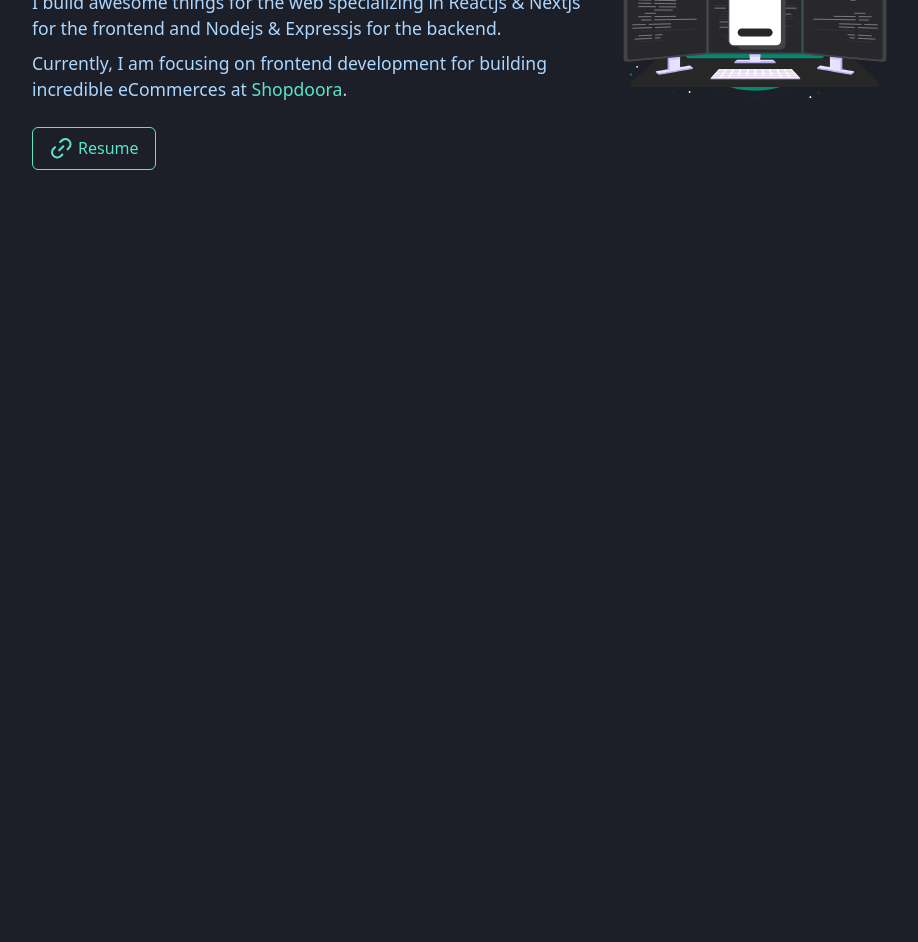
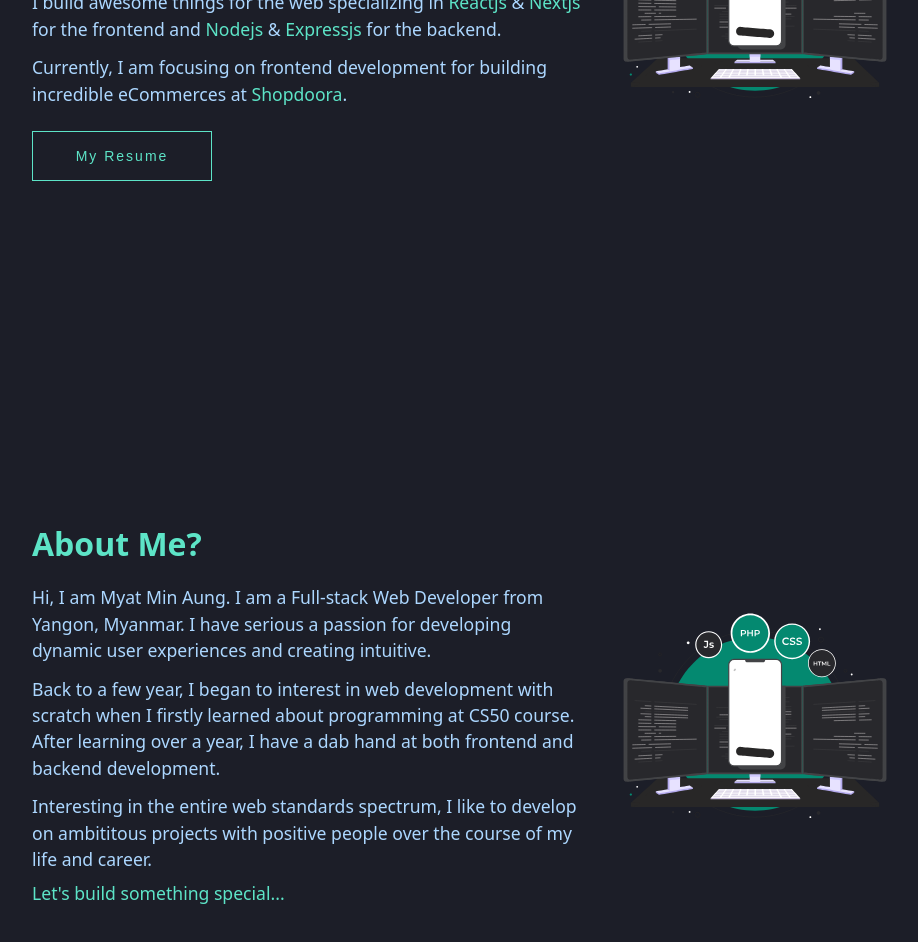
Before and after one commit to myatminag/myatminaung.v1, a Next.js app: page / in a window 1280 px wide. Shown: the part 420-1362 px from the top of the page, without its empty margins (160-1078 px from the left). Before the commit the page ends 800 px from the top, so only its background shows below. Built offline with nearby package versions, Linux system fonts and the light colour scheme.

Commit message:
update: hero & about section

```diff
--- a/app/globals.css
+++ b/app/globals.css
@@ -17,3 +17,47 @@ body {
 html {
   scroll-behavior: smooth;
 }
+
+/* ----- button ----- */
+.btn {
+  display: flex;
+  align-items: center;
+  justify-content: center;
+  gap: 6px;
+  width: 180px;
+  height: 50px;
+  line-height: 40px;
+  font-size: 14px;
+  font-family: sans-serif;
+  text-decoration: none;
+  color: #5de4c7;
+  border: 1px solid #5de4c7;
+  letter-spacing: 2px;
+  text-align: center;
+  position: relative;
+  transition: all .35s;
+}
+
+.btn p {
+  position: relative;
+  z-index: 2;
+}
+
+.btn:after {
+  position: absolute;
+  content: "";
+  top: 0;
+  left: 0;
+  width: 0;
+  height: 100%;
+  background: #5de4c7;
+  transition: all .35s;
+}
+
+.btn:hover {
+  color: #1c1e28;
+}
+
+.btn:hover:after {
+  width: 100%;
+}
--- a/app/page.jsx
+++ b/app/page.jsx
@@ -24,7 +24,7 @@ const Home = () => {
             {/* <BottomNav aboutRef={aboutRef} expRef={expRef} contactRef={contactRef} projectRef={projectRef} /> */}
             <main className="px-4 lg:px-0">
                 <HeroSection />
-                {/* <AboutSection aboutRef={aboutRef} /> */}
+                <AboutSection aboutRef={aboutRef} />
                 {/* <ExpSection expRef={expRef} /> */}
                 {/* <ProjectSection projectRef={projectRef} /> */}
                 {/* <Contact contactRef={contactRef} /> */}
--- a/components/AboutSection.jsx
+++ b/components/AboutSection.jsx
@@ -1,7 +1,4 @@
 import Image from "next/image";
-import Box from "@mui/material/Box"
-import Typography from "@mui/material/Typography";
-import Stack from "@mui/material/Stack";
 
 import profilePic from "@/assets/myProfile.jpeg";
 import AnimateHeading from "./AnimateHeading";
@@ -9,183 +6,39 @@ import AnimationLottie from "@/lib/animation";
 
 const AboutSection = ({ aboutRef }) => {
     return (
-        <Box
-            ref={aboutRef}
-            width={"100vw"}
-            maxWidth={"1240px"}
-            sx={{
-                display: { lg: "flex" },
-                justifyContent: { lg: "center" },
-                alignItems: { lg: "center" },
-                marginX: { lg: "auto" },
-                paddingY: { xs: "5rem" },
-                paddingX: { xs: "16px" }
-            }}
-        >
-            <Box>
-                <AnimateHeading title={"Biography."} />
-
-                <Stack direction={"column"} spacing={2} marginTop={6} sx={{
-                    display: { xs: "block", lg: "none" }
-                }}>
-                    <Box sx={{
-                        width: "280px",
-                        height: "280px",
-                        position: "relative",
-                        border: "1px solid #5de4c7",
-                        borderRadius: "10px",
-                        marginX: "auto"
-                    }}>
-                        <Image
-                            src={profilePic}
-                            alt="profile-pic"
-                            fill
-                            style={{
-                                borderRadius: "10px",
-                            }}
-                        />
-                    </Box>
-                    <Stack direction={"column"} spacing={2}>
-                        <Typography color={"#acd7ff"} sx={{
-                            width: { lg: "450px" }
-                        }}>
-                            I am a full-stack web developer from Yangon, Myanmar. I began to interest in
-                            web development with scratch when I firstly learned programming at CS50. After
-                            learning over a year, I have a dab hand at both frontend and backend development,
-                            utilizing my background knowledges and problems-solving to bring some unique things.
-                        </Typography>
-                        <Stack direction={"column"} spacing={1}>
-                            <Typography fontWeight={600} fontSize={"1.3rem"} color={"#5de4c7"}>
-                                Tech stacks currently working with,
-                            </Typography>
-                            <Stack direction={"row"} alignItems={"flex-start"} spacing={4}>
-                                <Stack direction={"column"} spacing={0.5}>
-                                    <li style={{ color: "#acd7ff", fontSize: "1rem" }}>
-                                        JavaScript
-                                    </li>
-                                    <li style={{ color: "#acd7ff", fontSize: "1rem" }}>
-                                        TypeScript
-                                    </li>
-                                    <li style={{ color: "#acd7ff", fontSize: "1rem" }}>
-                                        Reactjs
-                                    </li>
-                                    <li style={{ color: "#acd7ff", fontSize: "1rem" }}>
-                                        Nextjs
-                                    </li>
-                                </Stack>
-                                <Stack direction={"column"} spacing={0.5}>
-                                    <li style={{ color: "#acd7ff", fontSize: "1rem" }}>
-                                        Nodejs
-                                    </li>
-                                    <li style={{ color: "#acd7ff", fontSize: "1rem" }}>
-                                        Expressjs
-                                    </li>
-                                    <li style={{ color: "#acd7ff", fontSize: "1rem" }}>
-                                        Mongodb
-                                    </li>
-                                    <li style={{ color: "#acd7ff", fontSize: "1rem" }}>
-                                        Mysql
-                                    </li>
-                                </Stack>
-                            </Stack>
-                        </Stack>
-                        <Stack direction={"column"} spacing={1}>
-                            <Typography fontWeight={600} fontSize={"1.3rem"} color={"#5de4c7"}>
-                                Educational Background,
-                            </Typography>
-                            <li style={{ color: "#acd7ff", fontSize: "1rem" }}>
-                                2nd year major in mechanical engineering
-                            </li>
-                        </Stack>
-                    </Stack>
-                </Stack>
-                <Stack marginTop={4} sx={{
-                    width: "100%",
-                    display: { xs: "none", lg: "flex" },
-                    flexDirection: { lg: "row" },
-                    justifyContent: { lg: "space-between" },
-                    gap: "6rem"
-                }}>
-                    <Stack direction={"column"} spacing={2}>
-                        <Typography color={"#acd7ff"}>
-                            I am a full-stack web developer from Yangon, Myanmar. I began to interest in
-                            web development with scratch when I firstly learned programming at CS50. After
-                            learning over a year, I have a dab hand at both frontend and backend development,
-                            utilizing my background knowledges and problems-solving to bring some unique things.
-                        </Typography>
-                        <Typography color={"#acd7ff"}>
-                            Here is my tech stacks currently working with,
-                        </Typography>
-                        {/* <Stack direction={"column"} spacing={1}>
-                            <Typography fontWeight={600} fontSize={"1.3rem"} color={"#5de4c7"}>
-                                Tech stacks currently working with,
-                            </Typography>
-                            <Stack direction={"row"} alignItems={"flex-start"} spacing={4}>
-                                <Stack direction={"column"} spacing={0.5}>
-                                    <li style={{ color: "#acd7ff" }}>
-                                        JavaScript
-                                    </li>
-                                    <li style={{ color: "#acd7ff" }}>
-                                        TypeScript
-                                    </li>
-                                    <li style={{ color: "#acd7ff" }}>
-                                        Reactjs
-                                    </li>
-                                    <li style={{ color: "#acd7ff" }}>
-                                        Nextjs
-                                    </li>
-                                </Stack>
-                                <Stack direction={"column"} spacing={0.5}>
-                                    <li style={{ color: "#acd7ff" }}>
-                                        Nodejs
-                                    </li>
-                                    <li style={{ color: "#acd7ff" }}>
-                                        Expressjs
-                                    </li>
-                                    <li style={{ color: "#acd7ff" }}>
-                                        Mongodb
-                                    </li>
-                                    <li style={{ color: "#acd7ff" }}>
-                                        Mysql
-                                    </li>
-                                </Stack>
-                            </Stack>
-                        </Stack>
-                        <Stack direction={"column"} spacing={1}>
-                            <Typography fontWeight={600} fontSize={"1.3rem"} color={"#5de4c7"}>
-                                Educational Background,
-                            </Typography>
-                            <li style={{ color: "#acd7ff", fontSize: "1.1rem" }}>
-                                2nd year major in mechanical engineering
-                            </li>
-                        </Stack> */}
-                    </Stack>
-                    <Box width={"400px"} sx={{
-
-                        marginX: "auto"
-                    }}>
+        <section ref={aboutRef} className="lg:pb-0 lg:px-[15%]">
+            <div className="max-w-[1240px] min-h-[90vh] lg:mx-auto lg:flex lg:justify-center lg:items-center">
+                <div className="w-[100%] lg:flex lg:items-center lg:justify-evenly">
+                    <div className="block lg:hidden">
                         <AnimationLottie />
-                    </Box>
-                    {/* <Box sx={{
-                        width: "250px",
-                        height: "250px",
-                        position: "relative",
-                        border: "1px solid #5de4c7",
-                        borderRadius: "10px",
-                        marginX: "auto"
-                    }}>
-                        <Image
-                            src={profilePic}
-                            alt="profile-pic"
-                            fill
-                            style={{
-                                borderRadius: "10px",
-                            }}
-                        />
-                    </Box> */}
-                </Stack>
-            </Box>
-        </Box>
+                    </div>
+                    <div>
+                        <header className="mb-4 text-[2rem] font-[600] text-primaryColor">
+                            About Me?
+                        </header>
+                        <p className="mb-3 lg:w-[550px] 2xl:w-[650px] text-[#acd7ff] xl:text-[1.1rem] 2xl:text-[1.5rem]">
+                            Hi, I am Myat Min Aung. I am a Full-stack Web Developer from Yangon, Myanmar. I have serious
+                            a passion for developing dynamic user experiences and creating intuitive.
+                        </p>
+                        <p className="mb-3 lg:w-[550px] 2xl:w-[650px] text-[#acd7ff] xl:text-[1.1rem] 2xl:text-[1.5rem]">
+                            Back to a few year, I began to interest in web development with scratch when I firstly learned about
+                            programming at CS50 course. After learning over a year, I have a dab hand at both frontend and
+                            backend development.
+                        </p>
+                        <p className="mb-2 lg:w-[550px] 2xl:w-[650px] text-[#acd7ff] xl:text-[1.1rem] 2xl:text-[1.5rem]">
+                            Interesting in the entire web standards spectrum, I like to develop on ambititous projects with
+                            positive people over the course of my life and career.
+                        </p>
+                        <p className="mb-2 lg:w-[550px] 2xl:w-[650px] text-primaryColor xl:text-[1.1rem] 2xl:text-[1.5rem]">
+                            {"Let's"} build something special...
+                        </p>
+                    </div>
+                    <div className="w-[380px] hidden lg:block">
+                        <AnimationLottie />
+                    </div>
+                </div>
+            </div>
+        </section>
     );
 }
 
--- a/components/HeroSection.jsx
+++ b/components/HeroSection.jsx
@@ -1,9 +1,6 @@
 "use client";
 
 import { useRouter } from "next/navigation";
-import Box from "@mui/material/Box";
-import Stack from "@mui/material/Stack";
-import Typography from "@mui/material/Typography";
 
 import ResumeIcon from "./icons/ResumeIcon";
 import AnimationLottie from "@/lib/animation";
@@ -15,22 +12,25 @@ const HeroSection = ({ homeRef }) => {
     return (
         <section ref={homeRef} className="lg:pb-0 lg:px-[15%]">
             <div className="max-w-[1240px] min-h-[90vh] lg:mx-auto lg:flex lg:justify-center lg:items-center">
+                <div className="w-[100%] lg:flex lg:items-center lg:justify-evenly">
                     <div className="block lg:hidden">
                         <AnimationLottie />
                     </div>
-                <div className="">
-                    <p className="mb-2 text-[#acd7ff]">
+                    <div>
+                        <p className="mb-3 text-[#acd7ff]">
                             Welcome, my name is
                         </p>
-                    <p className="mb-2 text-white font-semibold text-[1.6rem] xl:text-[2.4rem] 2xl:text-[3.2rem]">
+                        <p className="mb-3 text-[#acd7ff] font-semibold text-[1.6rem] xl:text-[2.4rem] 2xl:text-[3.2rem]">
                             Myat Min Aung
                         </p>
-                    <p className="mb-2 font-semibold text-[#5de4c7] text-[1.6rem] xl:text-[2.4rem] 2xl:text-[3.2rem]">
+                        <p className="mb-3 font-semibold text-primaryColor text-[1.6rem] xl:text-[2.4rem] 2xl:text-[3.2rem]">
                             A Full-stack Web Developer
                         </p>
-                    <p className="mb-2 lg:w-[550px] 2xl:w-[650px] text-[#acd7ff] xl:text-[1.1rem] 2xl:text-[1.5rem]">
-                        I build awesome things for the web specializing in Reactjs & Nextjs
-                        for the frontend and Nodejs & Expressjs for the backend.
+                        <p className="mb-3 lg:w-[550px] 2xl:w-[650px] text-[#acd7ff] xl:text-[1.1rem] 2xl:text-[1.5rem]">
+                            I build awesome things for the web specializing in <span className="text-primaryColor">Reactjs</span> & {" "}
+                            <span className="text-primaryColor">Nextjs </span>
+                            for the frontend and <span className="text-primaryColor">Nodejs</span> & {" "}
+                            <span className="text-primaryColor">Expressjs</span> for the backend.
                         </p>
                         <p className="mb-6 lg:w-[550px] 2xl:w-[650px] text-[#acd7ff] xl:text-[1.1em] 2xl:text-[1.5rem]">
                             Currently, I am focusing on frontend development for building incredible eCommerces at {" "}
@@ -38,18 +38,18 @@ const HeroSection = ({ homeRef }) => {
                                 target="_blank"
                                 rel="noreferrer"
                                 href="https://www.shopdoora.com/web-view-buy-app"
-                            style={{ color: "#5de4c7", cursor: "pointer" }}
+                                style={{ color: "#5de4c7", cursor: "pointer", fontWeight: 400 }}
                             >
                                 Shopdoora
                             </a>.
                         </p>
                         <button
                             onClick={() => router.push("/resume.pdf")}
-                        className="flex items-center gap-x-1 px-4 py-2 border rounded-md border-[#5de4c7]"
+                            className="btn"
                         >
-                        <ResumeIcon />
-                        <p className="text-[#5de4c7]">
-                            Resume
+                            {/* <ResumeIcon /> */}
+                            <p>
+                                My Resume
                             </p>
                         </button>
                     </div>
@@ -57,6 +57,7 @@ const HeroSection = ({ homeRef }) => {
                         <AnimationLottie />
                     </div>
                 </div>
+            </div>
         </section>
     );
 }
--- a/components/navbar/Header.jsx
+++ b/components/navbar/Header.jsx
@@ -40,7 +40,11 @@ const Header = ({ expRef, aboutRef, projectRef, contactRef }) => {
     }, []);
 
     return (
-        <nav className="sticky top-0 z-50">
+        <nav className={
+                changeBgColor ?
+                "sticky top-0 z-50 bg-[rgba(27, 27, 30, 0.25)] backdrop-blur-[10px] shadow-[0 8px 32px 0 rgba( 16, 17, 16, 0.25 )]" :
+                "sticky top-0 z-50"
+            }>
             <div className="flex items-center justify-between py-3 px-3 lg:px-[10%]">
                 <p className="text-[#FFFFFF] text-[1.4rem] font-[400] tracking-wider">
                     Mma.dev
@@ -52,7 +56,7 @@ const Header = ({ expRef, aboutRef, projectRef, contactRef }) => {
                         </p>
                     ))}
                 </div>
-                <button>
+                <button className="block lg:hidden">
                     <LightIcon />
                 </button>
             </div>
--- a/tailwind.config.js
+++ b/tailwind.config.js
@@ -9,7 +9,7 @@ module.exports = {
     extend: {
       colors: {
         gray: "#a6a6a6",
-        lightGreen: "#1dd3b0"
+        primaryColor: "#5de4c7"
       },
     },
   },
```
Also changed, not shown: components/ExpSection.jsx (+64 -61 lines). Lines whose indentation alone changed are shown as unchanged.
